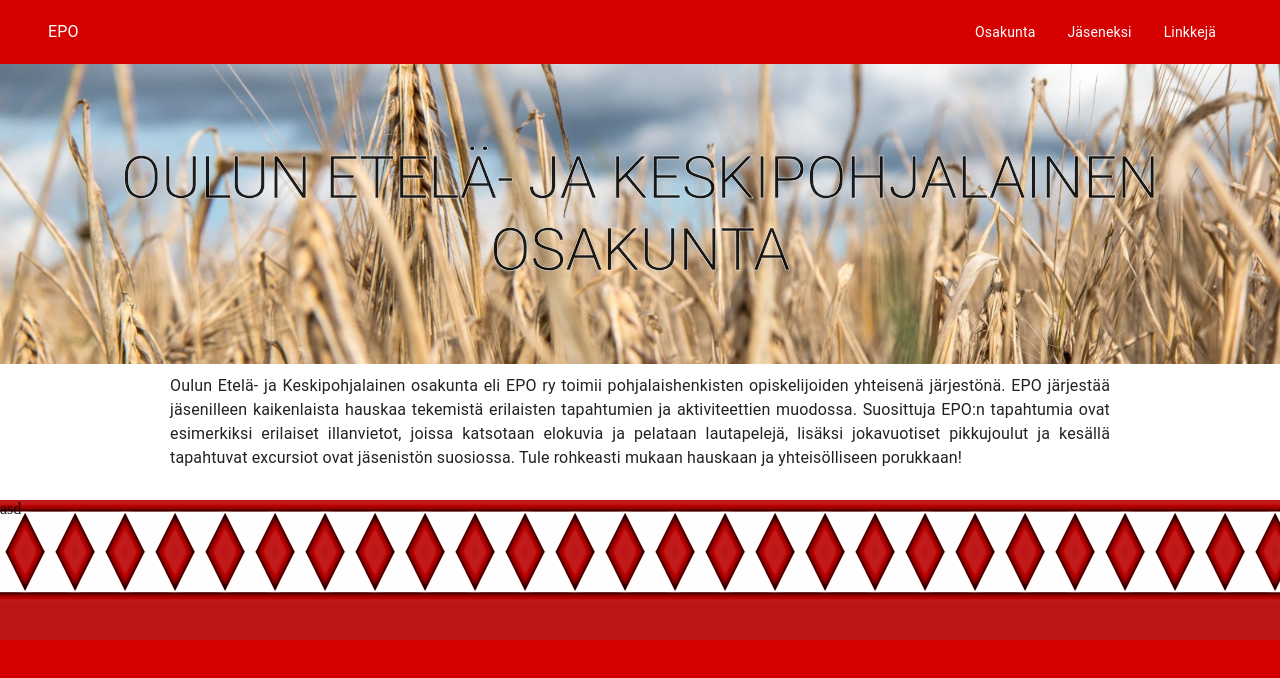
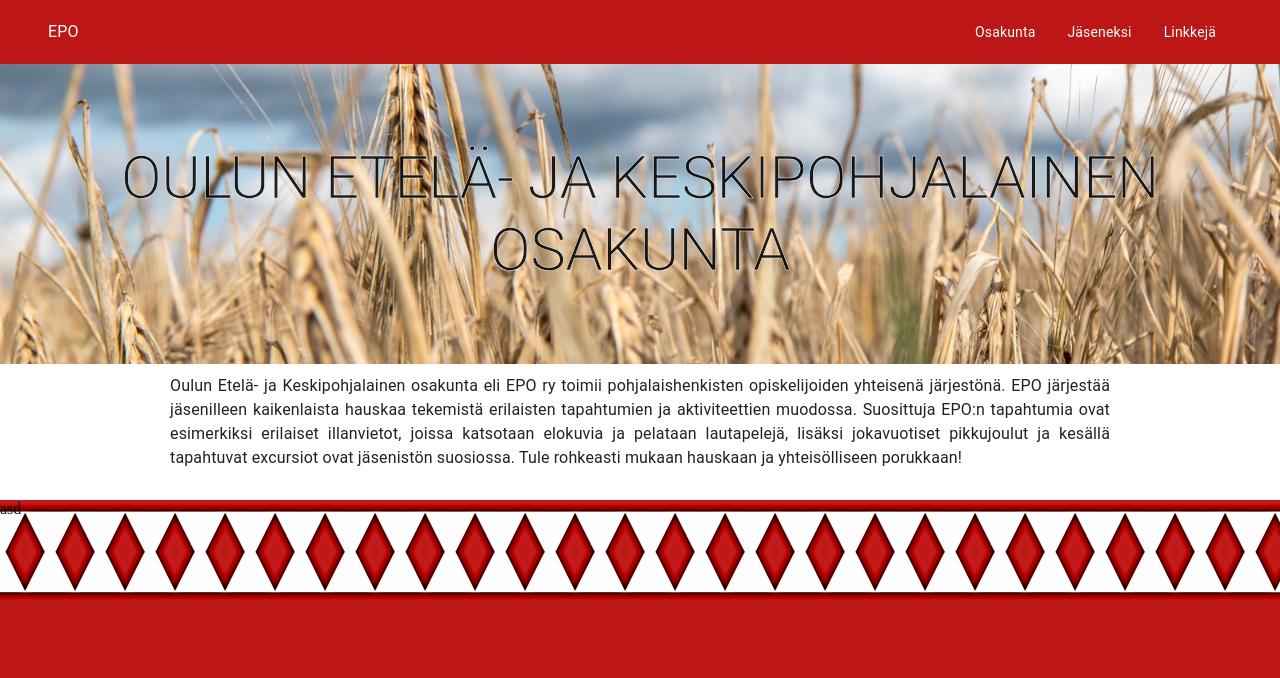
Before and after one commit to ehip/epo, a React (Create React App) app: page / in a window 1280 px wide. Shown: the top 678 px of the page. Built offline with nearby package versions, Linux system fonts and the light colour scheme.

Commit message:
main color change cause salmiakki

```diff
--- a/src/theme.js
+++ b/src/theme.js
@@ -3,7 +3,7 @@ import { createMuiTheme } from '@material-ui/core/styles'
 const theme = createMuiTheme({
     palette: {
         primary: {
-            main: '#d50000',
+            main: 'rgb(188, 22, 22)',
             light: '#ff5132',
             dark: '#9b0000',
         },
```
